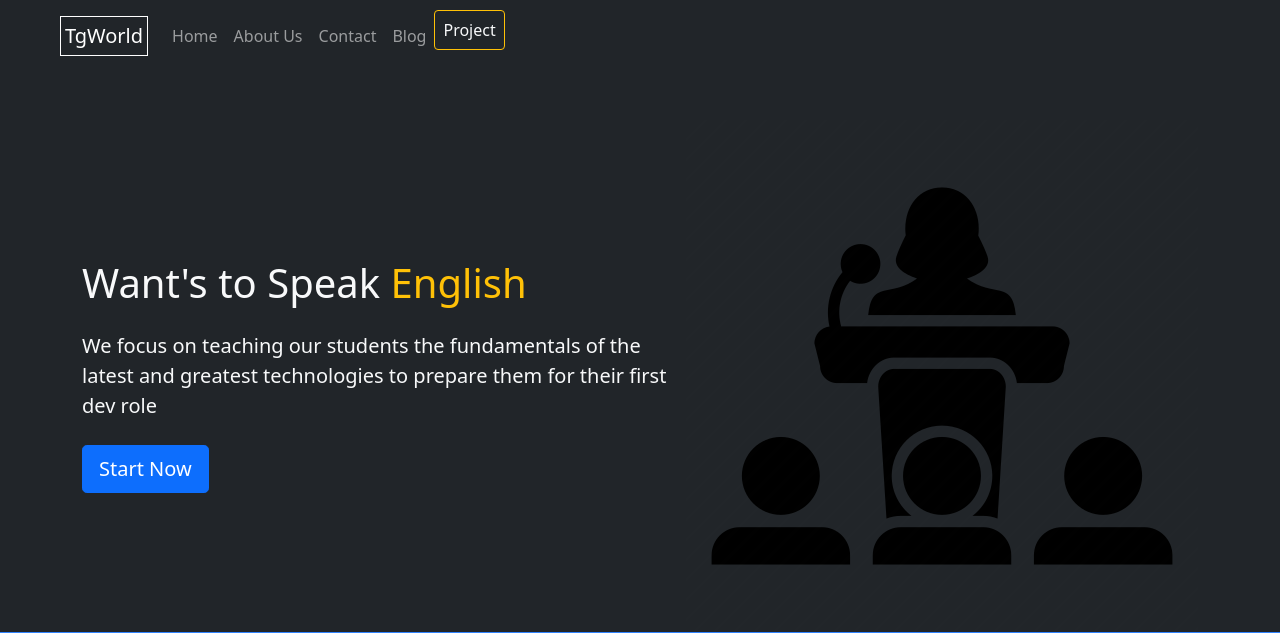
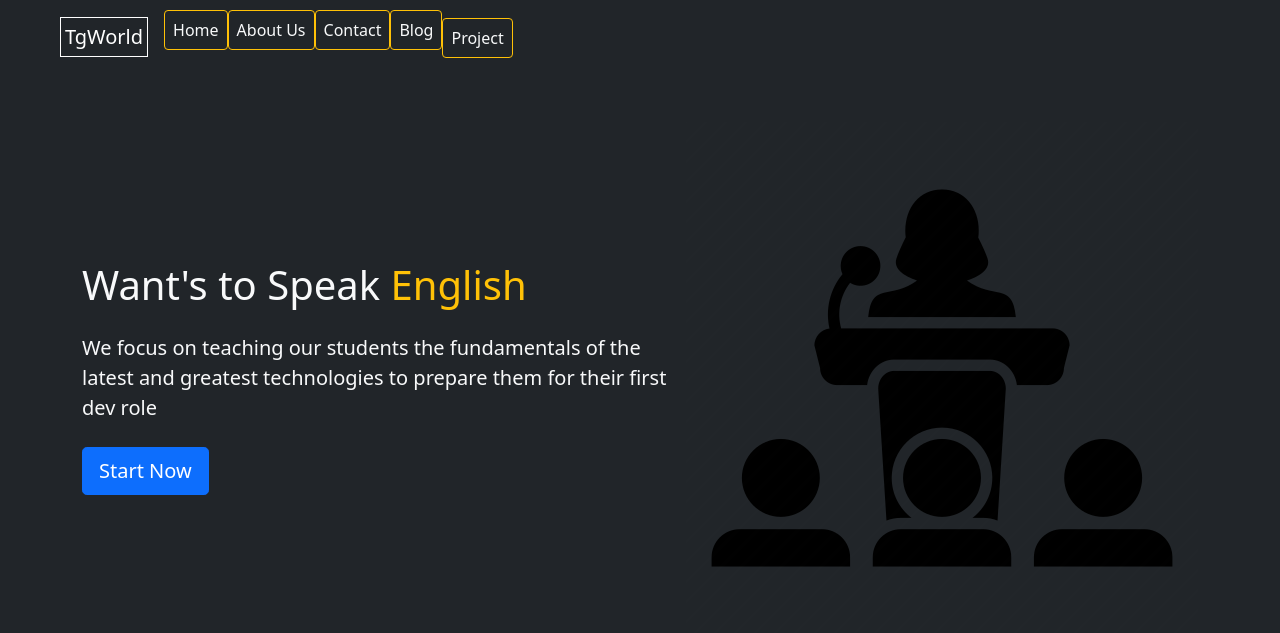
Before and after one commit to kunalnag/TgWorld, a Django app: page / in a window 1280 px wide; the page is wider, and only the part inside the window is pictured. Shown: the top 633 px of that part. Run offline with Django 4.2, Linux system fonts and the light colour scheme.

Commit message:
any comment

```diff
--- a/myapp/templates/myapp/home.html
+++ b/myapp/templates/myapp/home.html
@@ -29,18 +29,18 @@
 
             <ul class="navbar-nav justify-content-between text-center">
               <li class="nav-item">
-                <a href="#" class="nav-link">Home</a>
+                <a href="#" class="nav-link btn btn-md text-light btn-outline-warning d-inline">Home</a>
               </li>
               <li class="nav-item">
-                <a href="#" class="nav-link">About Us</a>
+                <a href="#" class="nav-link btn btn-md text-light btn-outline-warning d-inline">About Us</a>
               </li>
               <li class="nav-item">
-                <a href="#" class="nav-link">Contact</a>
+                <a href="#" class="nav-link btn btn-md text-light btn-outline-warning d-inline">Contact</a>
               </li>
               <li class="nav-item">
-                <a href="#" class="nav-link">Blog</a>
+                <a href="#" class="nav-link btn btn-md text-light btn-outline-warning d-inline">Blog</a>
               </li>
-              <li class="nav-item">
+              <li class="nav-item py-2">
                 <a href="#" class="nav-link btn btn-md text-light btn-outline-warning d-inline">Project</a>
               </li>
 
```
